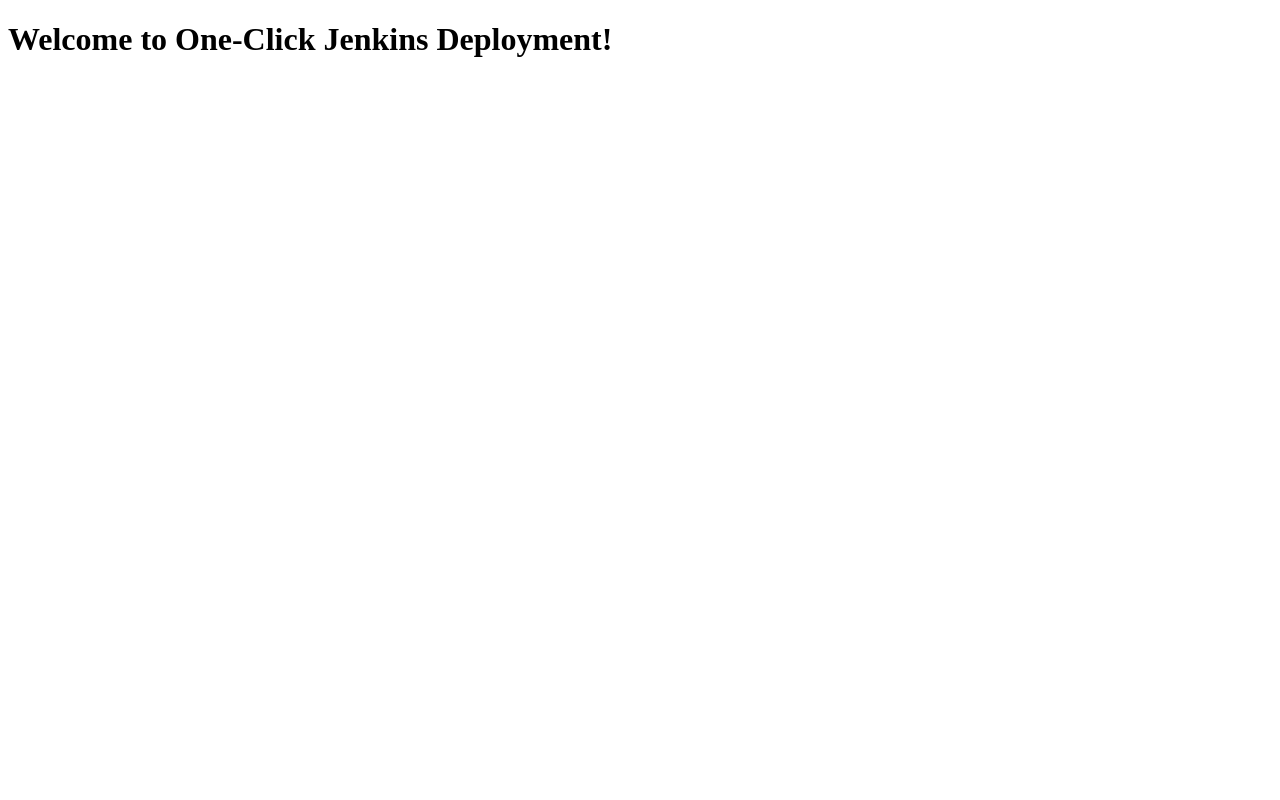
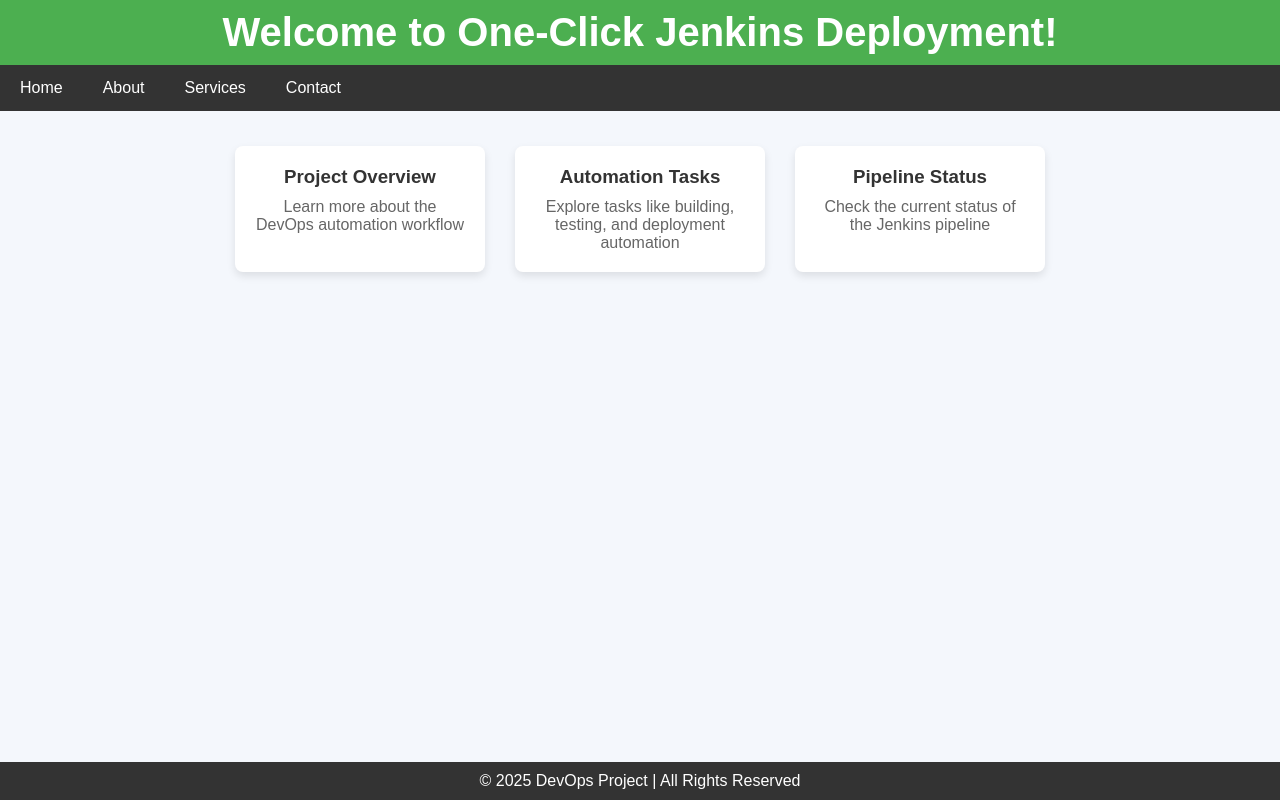
Before and after one commit to Sameer-Khamwani/DevOps-Final-Project, a plain HTML site: page app/index.html in a window 1280 px wide. Drawn offline with Linux system fonts and the light colour scheme.

Commit message:
Latest Updates

```diff
--- a/app/index.html
+++ b/app/index.html
@@ -1,12 +1,141 @@
 <!DOCTYPE html>
-<html>
+<html lang="en">
 
 <head>
+    <meta charset="UTF-8">
+    <meta name="viewport" content="width=device-width, initial-scale=1.0">
     <title>DevOps Project</title>
+    <style>
+        /* Basic Reset */
+        * {
+            margin: 0;
+            padding: 0;
+            box-sizing: border-box;
+        }
+
+        body {
+            font-family: Arial, sans-serif;
+            background-color: #f4f7fc;
+            color: #333;
+            margin: 0;
+        }
+
+        /* Header Styles */
+        header {
+            background-color: #4CAF50;
+            color: white;
+            padding: 10px 20px;
+            text-align: center;
+        }
+
+        header h1 {
+            margin: 0;
+            font-size: 2.5rem;
+        }
+
+        /* Navigation Bar */
+        nav {
+            background-color: #333;
+            overflow: hidden;
+        }
+
+        nav a {
+            float: left;
+            display: block;
+            color: white;
+            text-align: center;
+            padding: 14px 20px;
+            text-decoration: none;
+        }
+
+        nav a:hover {
+            background-color: #ddd;
+            color: black;
+        }
+
+        /* Main Content */
+        .main-content {
+            display: flex;
+            flex-wrap: wrap;
+            justify-content: center;
+            padding: 20px;
+        }
+
+        .card {
+            background-color: white;
+            border-radius: 8px;
+            box-shadow: 0 4px 8px rgba(0, 0, 0, 0.1);
+            margin: 15px;
+            padding: 20px;
+            width: 250px;
+            text-align: center;
+            transition: transform 0.2s ease-in-out;
+        }
+
+        .card:hover {
+            transform: translateY(-10px);
+        }
+
+        .card h3 {
+            margin-bottom: 10px;
+        }
+
+        .card p {
+            color: #666;
+            font-size: 1rem;
+        }
+
+        /* Footer Styles */
+        footer {
+            background-color: #333;
+            color: white;
+            text-align: center;
+            padding: 10px 0;
+            position: fixed;
+            bottom: 0;
+            width: 100%;
+        }
+
+        /* Responsive Design */
+        @media (max-width: 768px) {
+            .card {
+                width: 200px;
+            }
+        }
+    </style>
 </head>
 
 <body>
-    <h1>Welcome to One-Click Jenkins Deployment!</h1>
+    <header>
+        <h1>Welcome to One-Click Jenkins Deployment!</h1>
+    </header>
+
+    <nav>
+        <a href="#">Home</a>
+        <a href="#">About</a>
+        <a href="#">Services</a>
+        <a href="#">Contact</a>
+    </nav>
+
+    <div class="main-content">
+        <div class="card">
+            <h3>Project Overview</h3>
+            <p>Learn more about the DevOps automation workflow</p>
+        </div>
+        <div class="card">
+            <h3>Automation Tasks</h3>
+            <p>Explore tasks like building, testing, and deployment automation</p>
+        </div>
+        <div class="card">
+            <h3>Pipeline Status</h3>
+            <p>Check the current status of the Jenkins pipeline</p>
+        </div>
+    </div>
+
+    <footer>
+        <p>&copy; 2025 DevOps Project | All Rights Reserved</p>
+    </footer>
+
 </body>
 
 </html>
```
Also changed, not shown: ScreenShots/DockerDesktop.PNG (added).
